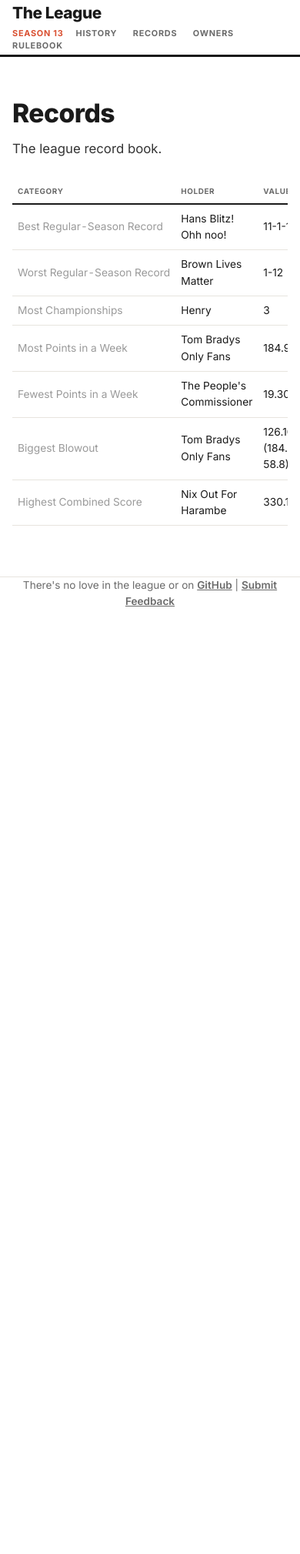
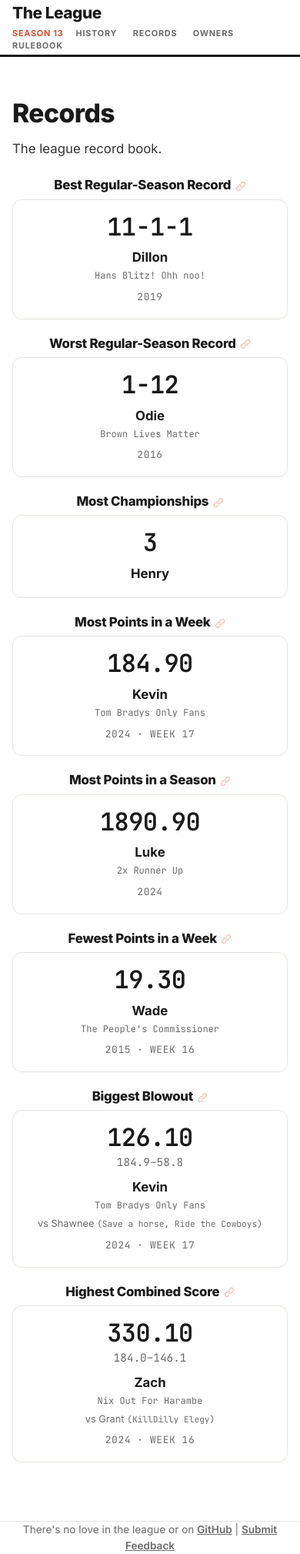
Before and after one commit to dillondrenzek/no-love-in-the-league, a Jekyll site: the page built from docs/records/index.md, in a window 390 px wide. Shown: the whole page at 77% size. Built offline with Jekyll 4.4.1, drawn with Linux system fonts in a browser that asks for light colours; before the commit the page ends 900 px from its top, so only the background shows below that.

Commit message:
Records page improvement (#16)
* feat: most points in a season

* feat: update recordbook layout

* feat: add links to record page

```diff
--- a/docs/_data/records.yml
+++ b/docs/_data/records.yml
@@ -1,29 +1,97 @@
 records:
 - category: Best Regular-Season Record
+  value: 11-1-1
+  sub_value: null
+  season: 2019
+  week: null
   holder: Hans Blitz! Ohh noo!
-  value: 11-1-1
-  season: 2019
+  owner_id: theoceanpulse
+  owner_name: Dillon
+  team: Hans Blitz! Ohh noo!
+  opp_owner_id: null
+  opp_owner_name: null
+  opp_team: null
 - category: Worst Regular-Season Record
+  value: 1-12
+  sub_value: null
+  season: 2016
+  week: null
   holder: Brown Lives Matter
-  value: 1-12
-  season: 2016
+  owner_id: master-otis
+  owner_name: Odie
+  team: Brown Lives Matter
+  opp_owner_id: null
+  opp_owner_name: null
+  opp_team: null
 - category: Most Championships
+  value: '3'
+  sub_value: null
+  season: null
+  week: null
   holder: Henry
-  value: '3'
-  season: null
+  owner_id: henpen28
+  owner_name: Henry
+  team: null
+  opp_owner_id: null
+  opp_owner_name: null
+  opp_team: null
 - category: Most Points in a Week
+  value: '184.90'
+  sub_value: null
+  season: 2024
+  week: 17
   holder: Tom Bradys Only Fans
-  value: '184.90'
+  owner_id: kevbots22
+  owner_name: Kevin
+  team: Tom Bradys Only Fans
+  opp_owner_id: null
+  opp_owner_name: null
+  opp_team: null
+- category: Most Points in a Season
+  value: '1890.90'
+  sub_value: null
   season: 2024
+  week: null
+  holder: 2x Runner Up
+  owner_id: lukstein
+  owner_name: Luke
+  team: 2x Runner Up
+  opp_owner_id: null
+  opp_owner_name: null
+  opp_team: null
 - category: Fewest Points in a Week
+  value: '19.30'
+  sub_value: null
+  season: 2015
+  week: 16
   holder: The People's Commissioner
-  value: '19.30'
-  season: 2015
+  owner_id: sturmanator15
+  owner_name: Wade
+  team: The People's Commissioner
+  opp_owner_id: null
+  opp_owner_name: null
+  opp_team: null
 - category: Biggest Blowout
+  value: '126.10'
+  sub_value: 184.9–58.8
+  season: 2024
+  week: 17
   holder: Tom Bradys Only Fans
-  value: 126.10 (184.9-58.8)
+  owner_id: kevbots22
+  owner_name: Kevin
+  team: Tom Bradys Only Fans
+  opp_owner_id: shawne2520997
+  opp_owner_name: Shawnee
+  opp_team: Save a horse, Ride the Cowboys
+- category: Highest Combined Score
+  value: '330.10'
+  sub_value: 184.0–146.1
   season: 2024
-- category: Highest Combined Score
+  week: 16
   holder: Nix Out For Harambe
-  value: '330.10'
-  season: 2024
+  owner_id: zachzoske
+  owner_name: Zach
+  team: Nix Out For Harambe
+  opp_owner_id: gganoom
+  opp_owner_name: Grant
+  opp_team: KillDilly Elegy
--- /dev/null
+++ b/docs/_includes/records_cards.html
@@ -0,0 +1,39 @@
+{%- comment -%}
+Record book as a vertical list: each row is the record's name (h3) on the left
+and a centered info card on the right. Reads site.data.records.records.
+{%- endcomment -%}
+<div class="records-list">
+  {%- for r in site.data.records.records %}
+  <section class="record-row">
+    <h3 class="record-row__name">{{ r.category }}</h3>
+    <article class="record-card">
+      <div class="record-card__value">{{ r.value }}</div>
+      {%- if r.sub_value %}
+      <div class="record-card__subvalue">{{ r.sub_value }}</div>
+      {%- endif %}
+      <div class="record-card__owner">
+        {%- if r.owner_id -%}
+        <a href="{{ '/teams/' | append: r.owner_id | append: '/' | relative_url }}">{{ r.owner_name }}</a>
+        {%- else -%}{{ r.owner_name | default: r.holder }}{%- endif -%}
+      </div>
+      {%- if r.team %}
+      <div class="record-card__team">{{ r.team }}</div>
+      {%- endif %}
+      {%- if r.opp_owner_name %}
+      <div class="record-card__opponent">
+        vs
+        {%- if r.opp_owner_id %}
+        <a href="{{ '/teams/' | append: r.opp_owner_id | append: '/' | relative_url }}">{{ r.opp_owner_name }}</a>
+        {%- else %} {{ r.opp_owner_name }}{%- endif %}
+        {%- if r.opp_team %} <span class="record-card__opp-team">({{ r.opp_team }})</span>{%- endif %}
+      </div>
+      {%- endif %}
+      {%- if r.season %}
+      <div class="record-card__meta">
+        <a href="{{ '/seasons/' | append: r.season | append: '/' | relative_url }}">{{ r.season }}{% if r.week %} · Week {{ r.week }}{% endif %}</a>
+      </div>
+      {%- endif %}
+    </article>
+  </section>
+  {%- endfor %}
+</div>
--- a/docs/assets/main.scss
+++ b/docs/assets/main.scss
@@ -494,6 +494,85 @@
   line-height: 1.05;
 }
 
+// ---- Record book (two-up grid, name above each card) ------------------------
+.records-list {
+  display: grid;
+  grid-template-columns: repeat(2, 1fr);
+  gap: 22px 24px;
+  margin: 1.6em 0 2em;
+}
+.record-row {
+  display: flex;
+  flex-direction: column;
+  gap: 8px;
+}
+.record-row__name {
+  margin: 0;                 // override the h3 top margin inside a card row
+  font-size: 1.15rem;
+  text-align: center;
+}
+.record-card {
+  border: 1px solid var(--rule);
+  border-radius: 12px;
+  padding: 18px 20px;
+  background: var(--bg);
+  text-align: center;
+  display: flex;
+  flex-direction: column;
+  align-items: center;
+  gap: 2px;
+}
+.record-card__value {
+  font-family: var(--mono);
+  font-variant-numeric: tabular-nums;
+  font-weight: 800;
+  font-size: 2rem;
+  letter-spacing: -0.02em;
+  line-height: 1.05;
+  color: var(--ink);
+  margin-bottom: 8px;
+}
+.record-card__subvalue {
+  font-family: var(--mono);
+  font-variant-numeric: tabular-nums;
+  color: var(--muted);
+  font-size: 0.9rem;
+  margin: -6px 0 6px;
+}
+.record-card__owner { font-weight: 700; font-size: 1.05rem; }
+.record-card__owner a { color: var(--ink); text-decoration: none; }
+.record-card__owner a:hover { color: var(--brand); }
+.record-card__team {
+  font-family: var(--mono);
+  color: var(--muted);
+  font-size: 0.75rem;
+}
+.record-card__opponent {
+  font-size: 0.8rem;
+  color: var(--muted);
+  margin-top: 2px;
+}
+.record-card__opponent a { color: var(--muted); text-decoration: none; }
+.record-card__opponent a:hover { color: var(--brand); }
+.record-card__opp-team {
+  font-family: var(--mono);
+  font-size: 0.7rem;
+}
+.record-card__meta {
+  font-family: var(--mono);
+  font-size: 0.8rem;
+  color: var(--muted);
+  text-transform: uppercase;
+  letter-spacing: 0.05em;
+  margin-top: 6px;
+}
+.record-card__meta a { color: var(--muted); text-decoration: none; }
+.record-card__meta a:hover { color: var(--brand); }
+@media (max-width: 640px) {
+  .records-list { grid-template-columns: 1fr; }
+  .record-row__name { font-size: 1.05rem; }
+}
+
 // ---- Owner "resume" card ----------------------------------------------------
 .resume {
   border: 1px solid var(--rule);
--- a/docs/records/index.md
+++ b/docs/records/index.md
@@ -5,8 +5,9 @@
 ---
 
 <!-- Hand-maintained template. Renders docs/_data/records.yml (generated by
-     scripts/generate_records.py) via _includes/records_table.html. -->
+     scripts/generate_records.py) as a grid of cards via records_cards.html.
+     records_table.html is the older table view — swap it in if you'd rather. -->
 
 The league record book.
 
-{% include records_table.html %}
+{% include records_cards.html %}
```
Also changed, not shown: scripts/generate_records.py (+9 -6 lines), 2 other files.
